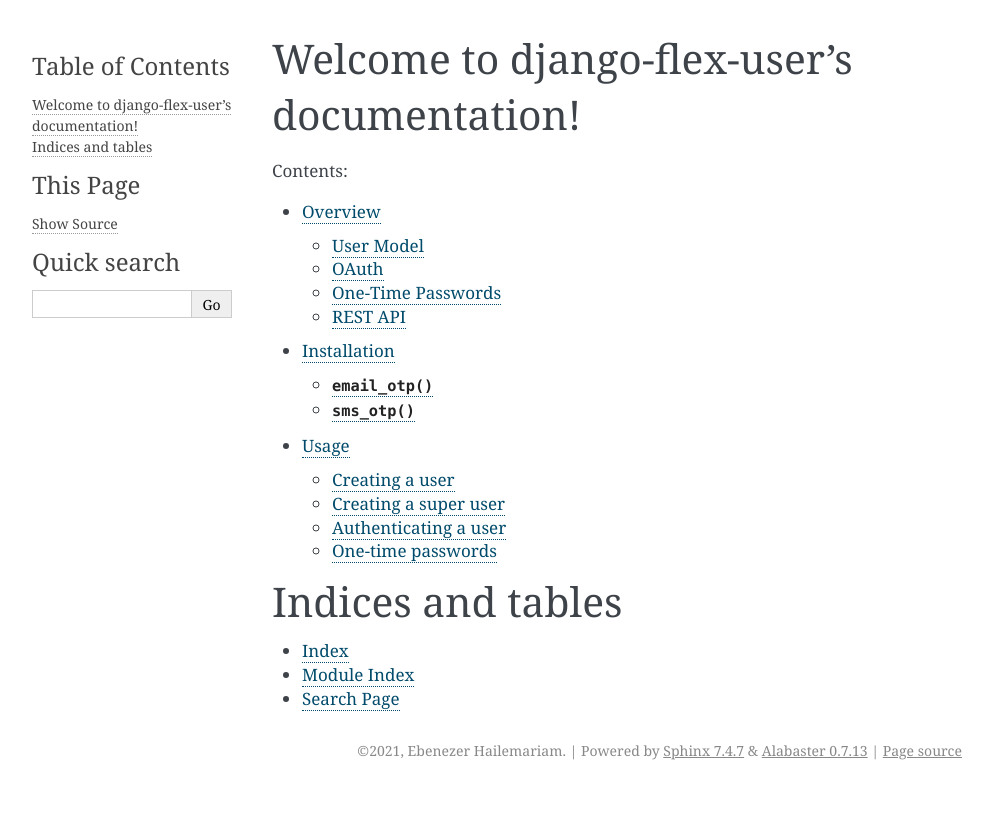
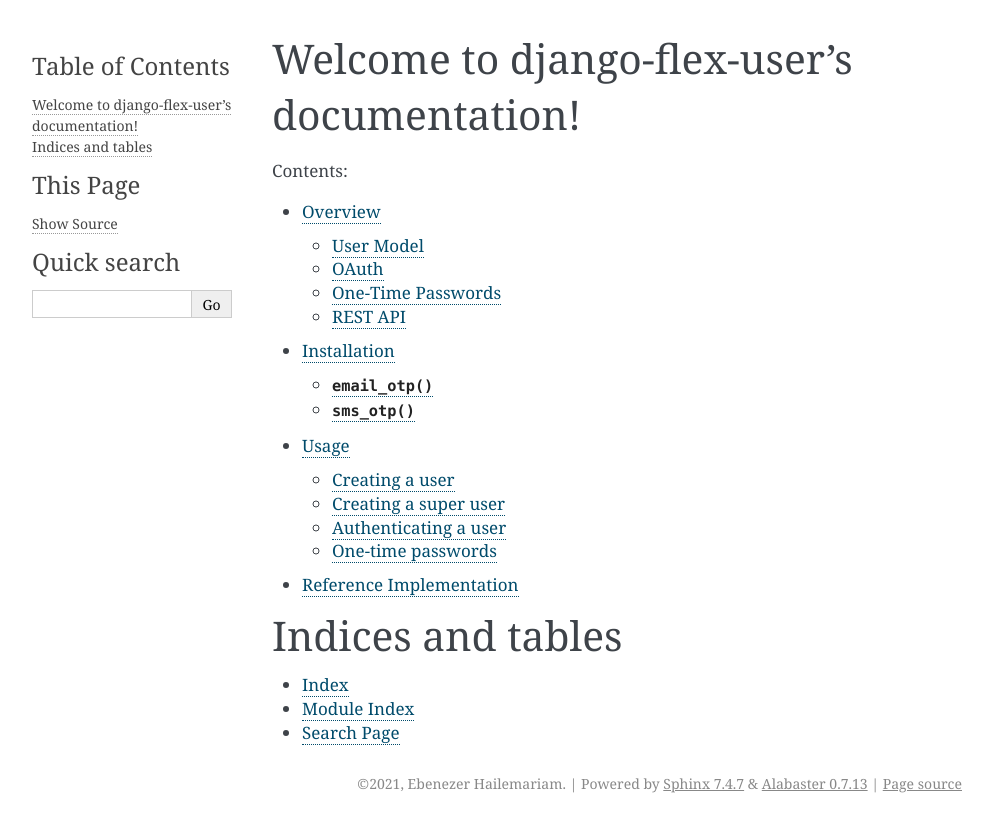
Before and after one commit to ebenh/django-flex-user, a Sphinx documentation site: the page built from docs/source/index.rst, in a window 1280 px wide. Shown: the top 832 px of the page, without its empty margins (148-1141 px from the left). Built offline with Sphinx 7.4.7, drawn with Linux system fonts in a browser that asks for light colours.

Commit message:
Updating documentation

```diff
--- a/docs/source/index.rst
+++ b/docs/source/index.rst
@@ -13,6 +13,7 @@ Welcome to django-flex-user's documentation!
    overview
    installation
    usage
+   reference_implementation
 
 
 
--- /dev/null
+++ b/docs/source/reference_implementation.rst
@@ -0,0 +1,4 @@
+Reference Implementation
+========================
+
+Hello World!
```
